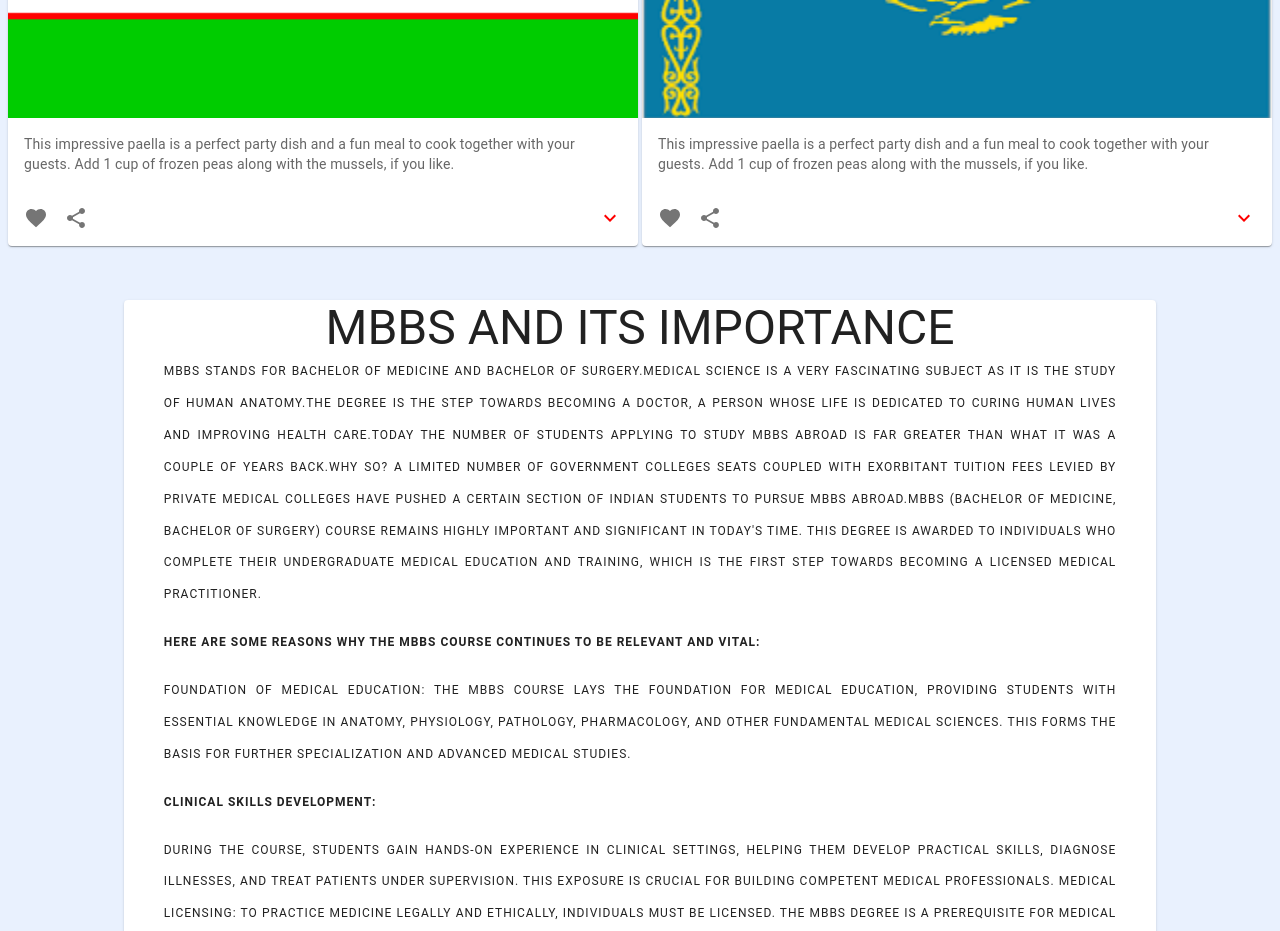
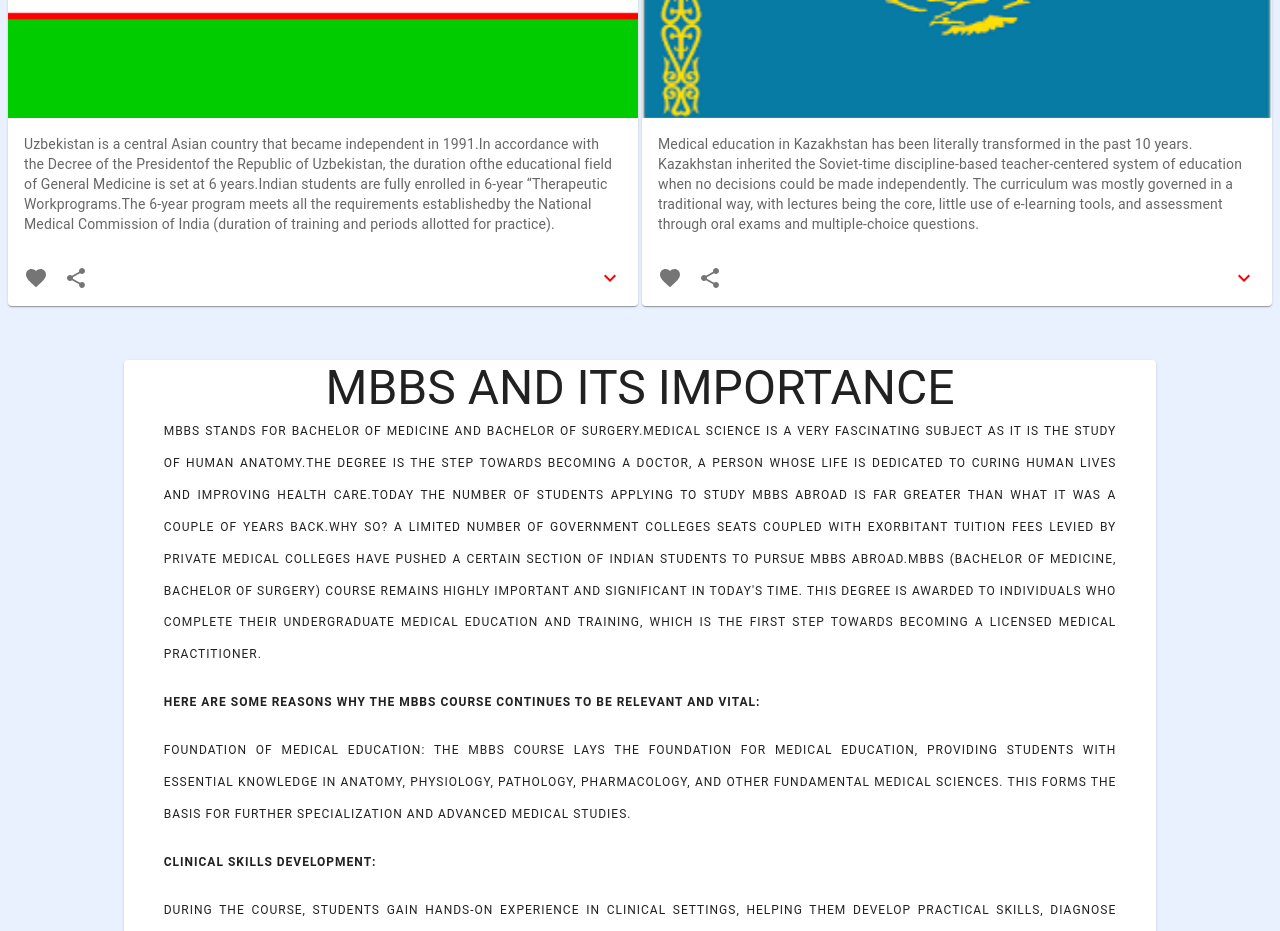
Before and after one commit to mohammad-shahid-uzb/Vite-React, a React (Vite) app: page / in a window 1280 px wide. Shown: the part 1340-2271 px from the top of the page. Built offline with nearby package versions, Linux system fonts and the light colour scheme.

Commit message:
country details

```diff
--- a/src/components/Card.tsx
+++ b/src/components/Card.tsx
@@ -60,9 +60,7 @@ export default function RecipeReviewCard(props) {
       />
       <CardContent>
         <Typography variant="body2" color="text.secondary">
-          This impressive paella is a perfect party dish and a fun meal to cook
-          together with your guests. Add 1 cup of frozen peas along with the
-          mussels, if you like.
+          {props.subheader2}
         </Typography>
       </CardContent>
       <CardActions disableSpacing>
--- a/src/components/Home.tsx
+++ b/src/components/Home.tsx
@@ -79,6 +79,15 @@ const HomePage = () => {
             name={"U"}
             title={"Uzbekistan"}
             subheader={"Country in Central Asia"}
+            subheader2={
+              "Uzbekistan is a central Asian country that became independent in 1991." +
+              "In accordance with the Decree of the President" +
+              "of the Republic of Uzbekistan, the duration of" +
+              "the educational field of General Medicine is set at 6 years." +
+              "Indian students are fully enrolled in 6-year “Therapeutic Workprograms." +
+              "The 6-year program meets all the requirements established" +
+              "by the National Medical Commission of India (duration of training and periods allotted for practice). "
+            }
           />
         </GridItem>
         <GridItem area={"footer"} colStart={7} colEnd={13}>
@@ -87,6 +96,15 @@ const HomePage = () => {
             name={"K"}
             title={"Kazakhstan"}
             subheader={"Country in Central Asia"}
+            subheader2={
+              " Medical education in Kazakhstan has been literally" +
+              " transformed in the past 10 years. Kazakhstan inherited" +
+              " the Soviet-time discipline-based teacher-centered" +
+              " system of education when no decisions could be made independently." +
+              " The curriculum was mostly governed in a traditional way," +
+              " with lectures being the core, little use of e-learning tools," +
+              " and assessment through oral exams and multiple-choice questions."
+            }
           />
         </GridItem>
         <GridItem area={"bottom"} colStart={2} colEnd={12} padding={10}>
```
